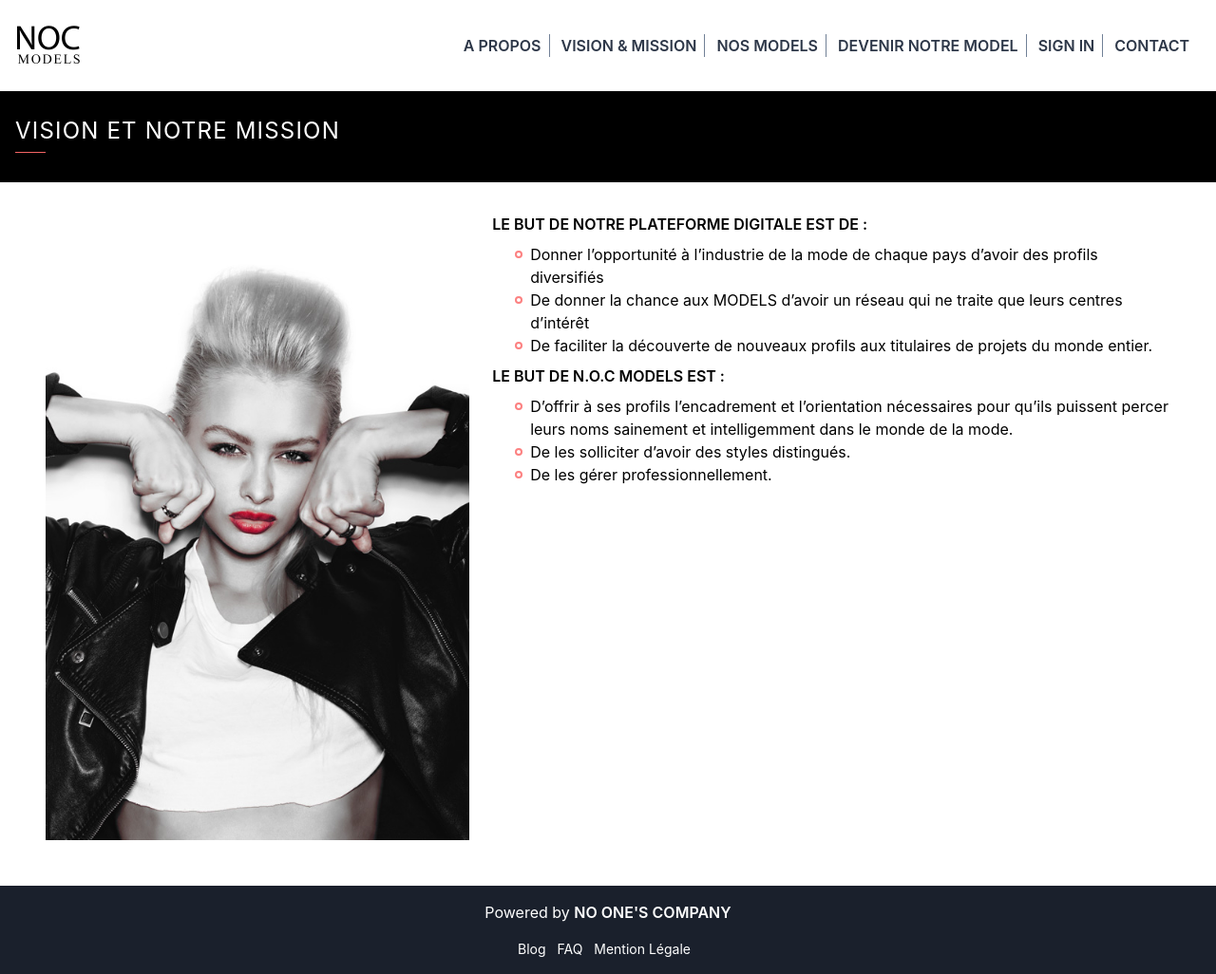
After one commit to soramon0/noones, a Django app: page /vision-et-mission in a window 1280 px wide. The commit adds this page. Shown: the whole page at 95% size. Run offline with Django 3.2, Linux system fonts and the light colour scheme.

Commit message:
added visios/aporpos pages and added logout

```diff
--- a/app/accounts/urls.py
+++ b/app/accounts/urls.py
@@ -5,5 +5,6 @@ from . import views
 urlpatterns = [
     path('register', views.register, name='register'),
     path('signin', views.signin, name='signin'),
+    path('signout', views.signout, name='signout'),
     path('profile', views.profile, name='profile'),
 ]
--- a/app/pages/urls.py
+++ b/app/pages/urls.py
@@ -3,6 +3,8 @@ from django.urls import path
 from . import views
 
 urlpatterns = [
-  path('', views.index, name='index'),
-  path('contact', views.contact, name='contact'),
+    path('', views.index, name='index'),
+    path('contact', views.contact, name='contact'),
+    path('vision-et-mission', views.vision, name='vision'),
+    path('a-propos', views.apropos, name='a-propos'),
 ]
--- a/app/pages/views.py
+++ b/app/pages/views.py
@@ -43,3 +43,11 @@ def contact(request):
     }
 
     return render(request, 'pages/contact.html', context)
+
+
+def apropos(request):
+    return render(request, 'pages/a-propos.html')
+
+
+def vision(request):
+    return render(request, 'pages/vision.html')
--- a/app/theme/static_src/src/styles.scss
+++ b/app/theme/static_src/src/styles.scss
@@ -3,6 +3,14 @@
 
 .error {
   @apply mx-2 mt-2 bg-gray-100 border-t-4 border-red-400 px-2 py-5 shadow-lg rounded-sm max-w-lg;
+}
+
+.disc-list-item {
+  @apply flex text-sm;
+}
+
+.list-disc {
+  @apply mt-2 w-2 h-2 rounded-full border-2 border-red-400 mr-2 flex-shrink-0 flex-grow-0;
 }
 
 /* Sidenav */
--- a/app/theme/templates/pages/contact.html
+++ b/app/theme/templates/pages/contact.html
@@ -9,7 +9,7 @@
   alt="background image">
 
 <div class="px-4 py-6">
-  <h1 class="text-xl">Contactez-nous</h1>
+  <h1 class="text-xl uppercase">Contactez-nous</h1>
   <span class="block h-px w-8 mt-1 bg-red-500"></span>
 </div>
 
@@ -63,6 +63,7 @@
       </span>
     </div>
     <div class="flex items-center mt-4">
+      <!-- TODO(karim): change this to fax icon -->
       <svg class="p-1 h-6 w-6 fill-current bg-black text-white rounded-full" xmlns="http://www.w3.org/2000/svg"
         viewBox="0 0 24 24">
         <path stroke-linecap="round"
--- /dev/null
+++ b/app/theme/templates/pages/vision.html
@@ -0,0 +1,58 @@
+{% extends 'base.html' %} {% load static %}
+
+<!-- A-Propos -->
+{% block content %}
+
+<!-- Header -->
+{% include 'partials/_header.html' with title="vision et notre mission" %}
+<div class="px-4 md:flex md:mx-8">
+  <div class="mt-6 md:w-1/2 lg:w-5/12">
+    <img
+      class="w-full h-auto object-cover md:w-auto"
+      src="{% static 'images/noc-models-mission.jpg' %}"
+      alt="workspace"
+    />
+  </div>
+
+  <div class="mt-6 md:w-1/2 md:ml-4 lg:w-8/12 lg:ml-6">
+    <p class="my-2 font-semibold uppercase">
+      Le but de notre plateforme digitale est de :
+    </p>
+    <ul class="ml-2 pl-4">
+      <li class="disc-list-item sm:text-base">
+        <span class="list-disc"></span>
+        Donner l’opportunité à l’industrie de la mode de chaque pays d’avoir des
+        profils diversifiés
+      </li>
+      <li class="disc-list-item sm:text-base">
+        <span class="list-disc"></span>
+        De donner la chance aux MODELS d’avoir un réseau qui ne traite que leurs
+        centres d’intérêt
+      </li>
+      <li class="disc-list-item sm:text-base">
+        <span class="list-disc"></span>
+        De faciliter la découverte de nouveaux profils aux titulaires de projets
+        du monde entier.
+      </li>
+    </ul>
+    <p class="my-2 font-semibold uppercase">Le but de N.O.C MODELS est :</p>
+    <ul class="ml-2 pl-4">
+      <li class="disc-list-item sm:text-base">
+        <span class="list-disc"></span>
+        D’offrir à ses profils l’encadrement et l’orientation nécessaires pour
+        qu’ils puissent percer leurs noms sainement et intelligemment dans le
+        monde de la mode.
+      </li>
+      <li class="disc-list-item sm:text-base">
+        <span class="list-disc"></span>
+        De les solliciter d’avoir des styles distingués.
+      </li>
+      <li class="disc-list-item sm:text-base">
+        <span class="list-disc"></span>
+        De les gérer professionnellement.
+      </li>
+    </ul>
+  </div>
+</div>
+
+{% endblock %}
--- a/app/theme/templates/partials/_navbar.html
+++ b/app/theme/templates/partials/_navbar.html
@@ -11,12 +11,14 @@
     id="hamburger"
   >
     <svg class="fill-current text-gray-600 h-6 w-6" viewBox="0 0 20 20">
-      <path d="M1.321,3.417h17.024C18.707,3.417,19,3.124,19,2.762c0-0.362-0.293-0.655-0.654-0.655H1.321
+      <path
+        d="M1.321,3.417h17.024C18.707,3.417,19,3.124,19,2.762c0-0.362-0.293-0.655-0.654-0.655H1.321
                     c-0.362,0-0.655,0.293-0.655,0.655C0.667,3.124,0.959,3.417,1.321,3.417z M18.346,15.857H8.523c-0.361,0-0.655,0.293-0.655,0.654
                     c0,0.362,0.293,0.655,0.655,0.655h9.822c0.361,0,0.654-0.293,0.654-0.655C19,16.15,18.707,15.857,18.346,15.857z M18.346,11.274
                     H1.321c-0.362,0-0.655,0.292-0.655,0.654s0.292,0.654,0.655,0.654h17.024c0.361,0,0.654-0.292,0.654-0.654
                     S18.707,11.274,18.346,11.274z M18.346,6.69H6.56c-0.362,0-0.655,0.293-0.655,0.655C5.904,7.708,6.198,8,6.56,8h11.786
-                    C18.707,8,19,7.708,19,7.345C19,6.983,18.707,6.69,18.346,6.69z"></path>
+                    C18.707,8,19,7.708,19,7.345C19,6.983,18.707,6.69,18.346,6.69z"
+      ></path>
     </svg>
   </button>
   <nav class="lg:flex hidden uppercase">
@@ -36,18 +38,18 @@
       href="{% url 'profile' %}"
       >Profile</a
     >
-    <a class="mr-1 text-gray-800 font-semibold px-2" href="{% url 'profile' %}"
+    <a class="mr-1 text-gray-800 font-semibold px-2" href="{% url 'signout' %}"
       >Sign out</a
     >
     {% else %}
     <a
       class="mr-1 text-gray-800 font-semibold px-2 border-r border-gray-600"
-      href="/a-propos"
+      href="{% url 'a-propos' %}"
       >A propos</a
     >
     <a
       class="mr-1 text-gray-800 font-semibold px-2 border-r border-gray-600"
-      href="/vision-et-mission"
+      href="{% url 'vision' %}"
       >Vision &amp; mission</a
     >
     <a
@@ -65,7 +67,9 @@
       href="{% url 'signin' %}"
       >Sign In</a
     >
-    <a class="mr-1 text-gray-800 font-semibold px-2" href="{% url 'contact' %}">Contact</a>
+    <a class="mr-1 text-gray-800 font-semibold px-2" href="{% url 'contact' %}"
+      >Contact</a
+    >
     {% endif %}
   </nav>
   <nav
@@ -99,7 +103,7 @@
       >
       <a
         class="text-gray-400 block mb-2 px-4 py-1 hover:bg-gray-900"
-        href="{% url 'profile' %}"
+        href="{% url 'signout' %}"
         >Sign out</a
       >
     </div>
@@ -107,12 +111,12 @@
     <div class="pt-6">
       <a
         class="text-gray-400 block mb-2 px-4 py-1 hover:bg-gray-900"
-        href="/a-propos"
+        href="{% url 'a-propos' %}"
         >A propos</a
       >
       <a
         class="text-gray-400 block mb-2 px-4 py-1 hover:bg-gray-900"
-        href="/vision-et-mission"
+        href="{% url 'vision' %}"
         >Vision &amp; mission</a
       >
       <a
```
Also changed, not shown: app/accounts/views.py (+7 -0 lines), app/theme/templates/accounts/register.html (+4 -4 lines), app/theme/templates/pages/a-propos.html (added, +61 -0 lines), app/theme/static/css/styles.min.css.
